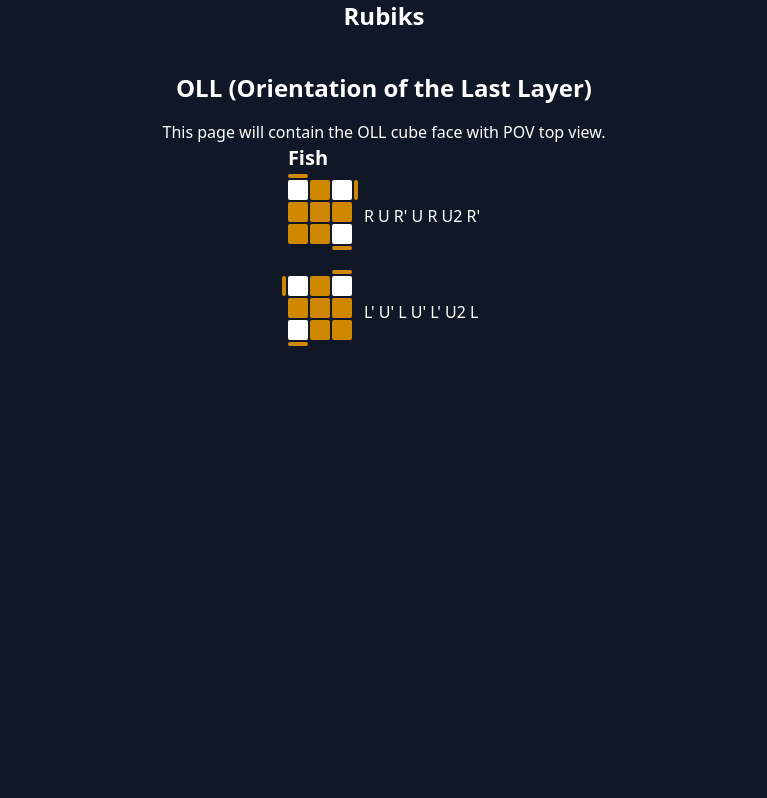
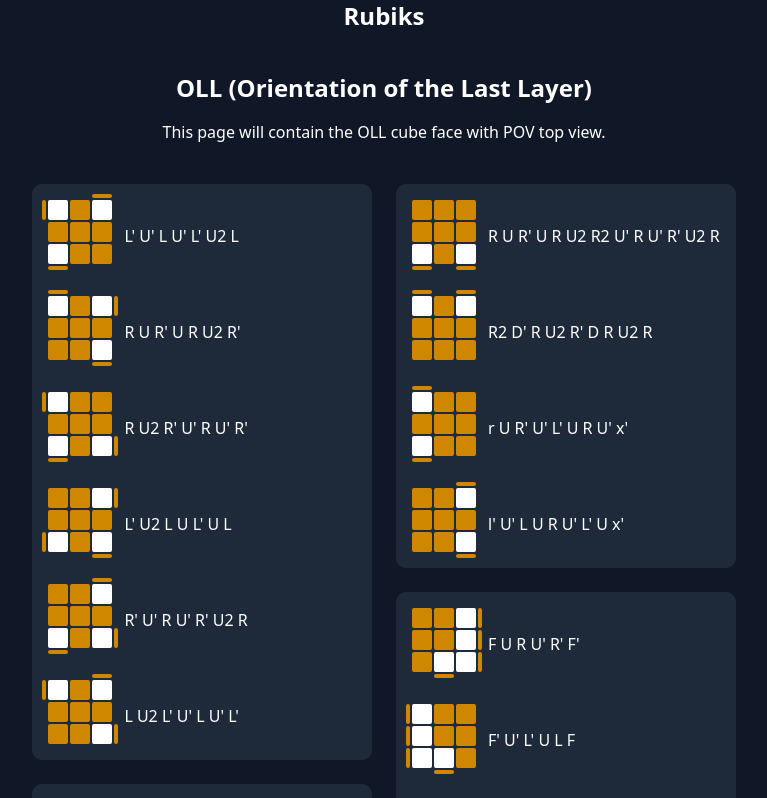
Before and after one commit to Davidaprilio/rubiks, a React (Vite) app: page / in a window 1280 px wide. Shown: the top 798 px of the page, without its empty margins (256-1023 px from the left). Built offline with nearby package versions, Linux system fonts and the light colour scheme.

Commit message:
make better layout and add formulas OLL

```diff
--- a/src/pages/oll.tsx
+++ b/src/pages/oll.tsx
@@ -1,7 +1,7 @@
 import PieceOll, { type PiecePllProps } from '@/components/cubes/PieceOll'
 import type { FillAllColors } from '@/consts/cube'
-
-
+import { cn } from '@/lib/utils'
+import { useEffect, useState } from 'react'
 
 const fillColor: FillAllColors = 'yellow'
 const emptyColor: FillAllColors = 'white'
@@ -16,39 +16,188 @@
 
 const formulas: FormulaPattern[] = [
     {
-        group: 'Fish',
+        group: 'ikan',
         patterns: [
-            {
-                tails: '102000003',
-                formulas: [["R U R' U R U2 R'"]],
+            { tails: '401000300', formulas: [["L' U' L U' L' U2 L"]] },
+            { tails: '102000003', formulas: [["R U R' U R U2 R'"]] },
+            { tails: '400000302', formulas: [["R U2 R' U' R U' R'"]] },
+            { tails: '002000403', formulas: [["L' U2 L U L' U L"]] },
+            { tails: '001000302', formulas: [["R' U' R U' R' U2 R"]] },
+            { tails: '401000002', formulas: [["L U2 L' U' L U' L'"]] },
+        ],
     },
     {
-                tails: '401000300',
-                formulas: [["L' U' L U' L' U2 L"]],
+        group: 'TANK',
+        patterns: [
+            { tails: '000000303', formulas: [["R U R' U R U2 R2 U' R U' R' U2 R"]] },
+            { tails: '101000000', formulas: [["R2 D' R U2 R' D R U2 R"]] },
+            { tails: '100000300', formulas: [["r U R' U' L' U R U' x'"]] },
+            { tails: '001000003', formulas: [["l' U' L U R U' L' U x'"]] },
+        ],
     },
+    {
+        group: 'PLUS',
+        patterns: [
+            { tails: '401000403', formulas: [["R U2 R2 U' R2 U' R2 U2 R"]] },
+            { tails: '102000302', formulas: [["L' U2 L2 U R2 U L2 U2 L'"]] },
+            { tails: '402000402', formulas: [["R U R' U R U' R' U R U2 R'"]] },
         ],
+    },
+    {
+        group: 'P',
+        patterns: [
+            { tails: '002002032', formulas: [["F U R U' R' F'"]] },
+            { tails: '400400430', formulas: [["F' U' L' U L F"]] },
+            { tails: '000400432', formulas: [["x U' L U r' U' L' U' L U L' U L"]] },
+            { tails: '000002432', formulas: [["x U R' U' l U R U R' U' R U' R'"]] },
+        ],
+    },
+    {
+        group: 'T',
+        patterns: [
+            { tails: '410000430', formulas: [["F R U R' U' F'"]] },
+            { tails: '110000330', formulas: [["R U R' U' R' F R F'"]] },
+        ],
+    },
+    {
+        group: 'M/W',
+        patterns: [
+            { tails: '100002032', formulas: [["R U R' U R U' R' U' R' F R F'"]] },
+            { tails: '001400430', formulas: [["L' U' L U' L' U L U L F' L' F"]] },
+        ],
+    },
+    {
+        group: 'PITA',
+        patterns: [
+            { tails: '002000300', formulas: [["x U R' U' L U R U' L' x'"]] },
+            { tails: '400000003', formulas: [["x U' L U R' U' L' U R x'"]] },
+            { tails: '100000002', formulas: [["x' U' R U L' U' R' U L x"]] },
+            { tails: '001000400', formulas: [["x' U L' U' R U L U' R' x"]] },
+        ],
+    },
+    {
+        group: 'KOTAK',
+        patterns: [
+            { tails: '400400332', formulas: [["r U2 R' U' R U' r'"]] },
+            { tails: '002002433', formulas: [["l' U2 L U L' U l"]] },
+        ],
+    },
+    {
+        group: 'PETIR',
+        patterns: [
+            { tails: '102002033', formulas: [["r U R' U R U2 r'"]] },
+            { tails: '401400330', formulas: [["l' U' L U' L' U2 l"]] },
+        ],
+    },
+    {
+        group: 'Tanda Panah',
+        patterns: [
+            { tails: '112002302', formulas: [["R B' R2 F R2 B R2 F' R"]] },
+            { tails: '411400403', formulas: [["L' B L2 F' L2 B' L2 F L'"]] },
+        ],
+    },
+    {
+        group: 'strip',
+        patterns: [
+            { tails: '112000332', formulas: [["F R U R' U' F'"]] },
+        ],
+    },
+];
+
+// bagi formulas menjadi 4 bagian dan lihat child patterns juga hrus rata
+const formulasCols = (rowCount: number = 4) => {
+    const result: FormulaPattern[][] = [];
+    const stepSize: number[] = [];
+    let step = 0;
+
+    // sorting by size of patterns
+    formulas.sort((a, b) => b.patterns.length - a.patterns.length);
+
+    formulas.forEach((formula) => {
+        if (result[step] === undefined) {
+            result[step] = [];
+            stepSize[step] = 0;
         }
-]
+
+        // cari stepSize yang paling kecil
+        if (result.length === rowCount) {
+            step = stepSize.indexOf(Math.min(...stepSize));
+        }
+
+        stepSize[step] += formula.patterns.length;
+        result[step].push(formula);
+        step++;
+        if (step >= rowCount) {
+            step = 0;
+        }
+    })
+    return result;
+}
 
 export default function PageOLL() {
+    const [col, setCol] = useState(0);
+
+    // on window resize, rerender the page
+    useEffect(() => {
+        const handleResize = () => {
+            const screenSize = {
+                'max-width: 960px': 1,
+                'max-width: 1280px': 2,
+                'max-width: 1480px': 3,
+                'max-width: 1680px': 4,
+            }
+            // ambil screen width tailwind
+            for (const [key, value] of Object.entries(screenSize)) {
+                if (window.matchMedia(`(${key})`).matches) {
+                    if (col !== value) {
+                        setCol(value);
+                    }
+                    break;
+                }
+            }
+            if (col === 0) {
+                setCol(4); // default to 4 columns if no match
+            }
+        };
+        window.addEventListener('resize', handleResize);
+        handleResize();
+        return () => {
+            window.removeEventListener('resize', handleResize);
+        };
+    }, [col]);
+
     return (
         <div>
             <h1 className="text-white text-2xl text-center font-semibold">OLL (Orientation of the Last Layer)</h1>
             <p className="text-white text-center mt-4">This page will contain the OLL cube face with POV top view.</p>
 
-            <div className="flex justify-center gap-y-2">
-                {formulas.map((group, groupIndex) => (
-                    <div key={groupIndex}>
-                        <h2 className="text-white text-xl font-semibold mb-2">{group.group}</h2>
-                        <div className="flex flex-col gap-y-8">
-                            {group.patterns.map((pattern, index) => (
+            <GridFormulas col={col} />
+        </div>
+    )
+}
+
+const GridFormulas = ({ col }: { col: number }) => {
+    return (
+        <div className={cn("grid gap-6 items-start my-10", {
+            'grid-cols-2': col === 2,
+            'grid-cols-3': col === 3,
+            'grid-cols-4': col === 4,
+            'grid-cols-1': col === 1,
+        })}>
+            {formulasCols(col).map((rowFormulas, groupIndex) => (
+                <div className="flex flex-col justify-center gap-6" key={groupIndex}>
+                    {rowFormulas.map((pattern, index) => (
+                        <div key={index} className="bg-gray-800 rounded-lg">
+                            {/* <h2 className="text-white text-xl font-semibold mb-2 p-4 pb-0">{pattern.group}</h2> */}
+                            <div className="flex flex-col gap-y-8 p-4">
+                                {pattern.patterns.map((pattern, index) => (
                                     <FormulaPattern key={index} pattern={pattern} />
                                 ))}
                             </div>
                         </div>
                     ))}
                 </div>
-
+            ))}
         </div>
     )
 }
```
Lines whose indentation alone changed are shown as unchanged.
